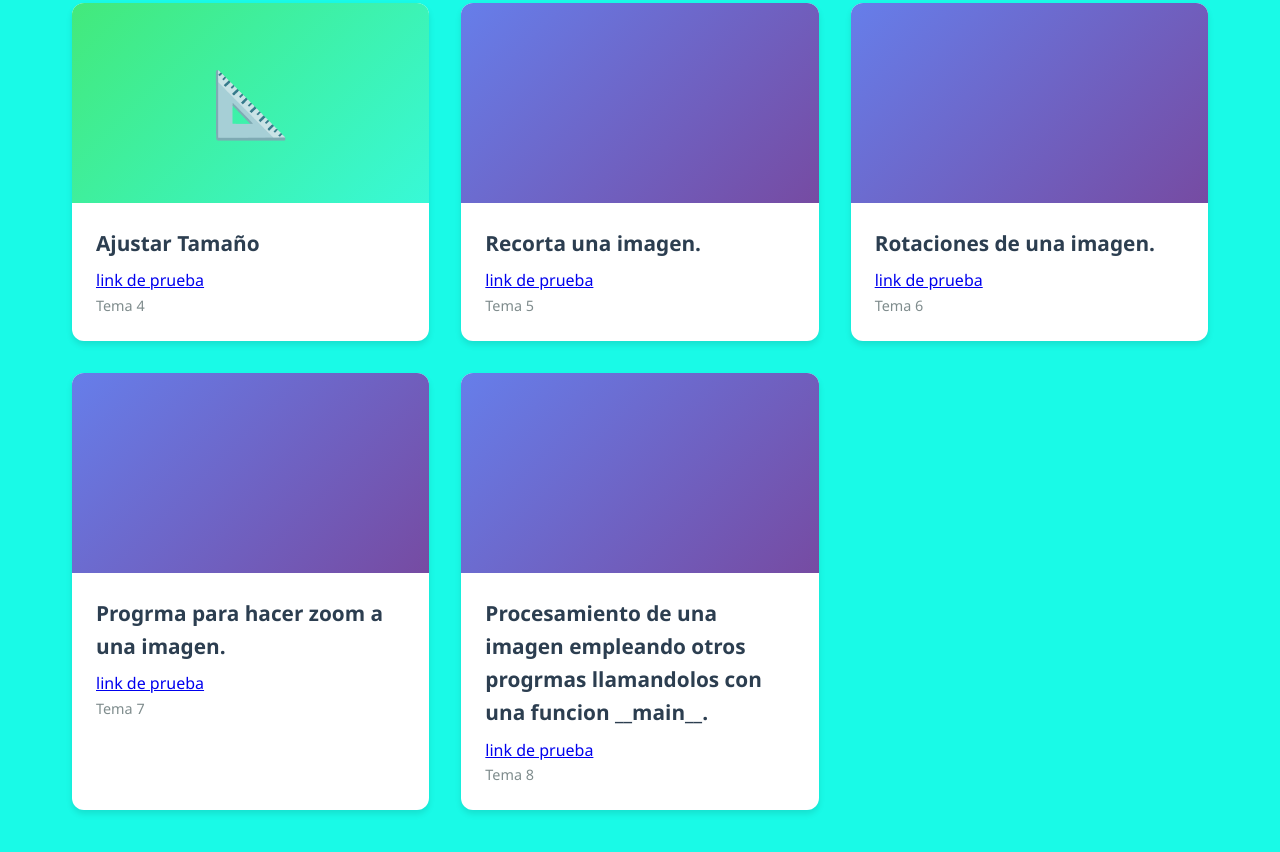
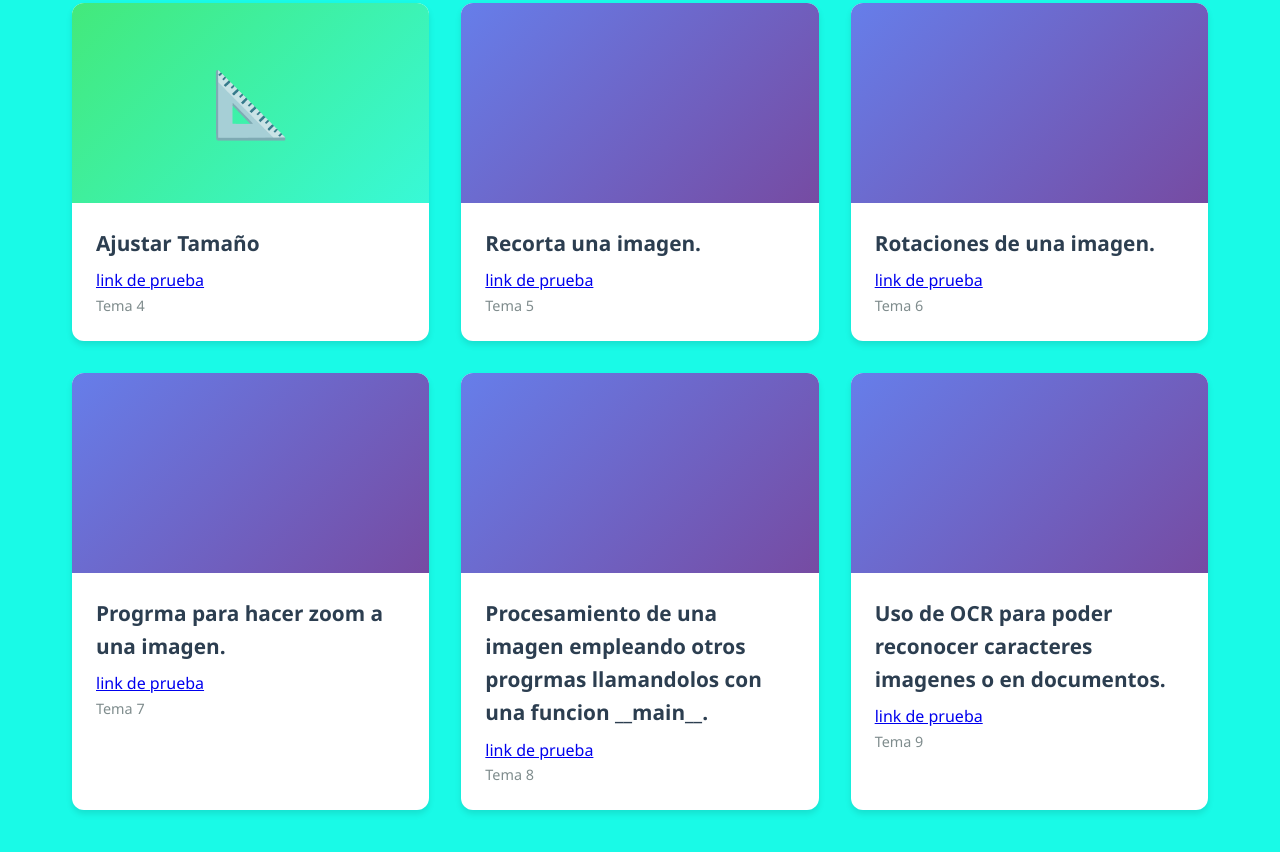
Before and after one commit to vazquezfuenteskevinalexis-code/Portafolio_de_actividades_VA, a plain HTML site: page index.html in a window 1280 px wide. Shown: the part 1372-2224 px from the top of the page. Drawn offline with Linux system fonts and the light colour scheme.

Commit message:
Update index.html

```diff
--- a/index.html
+++ b/index.html
@@ -262,6 +262,15 @@
                     <p class="card-number">Tema 8</p>
                 </div>
                 </div>
+
+                 <div class="card">
+                <div class="card-image"></div>
+                <div class="card-content">
+                    <h3 class="card-title">Uso de OCR para poder reconocer caracteres imagenes o en documentos.</h3>
+                    <a href="OCR.html">link de prueba</a>
+                    <p class="card-number">Tema 9</p>
+                </div>
+                </div>
         </div>
     </section>
 </body>
```
